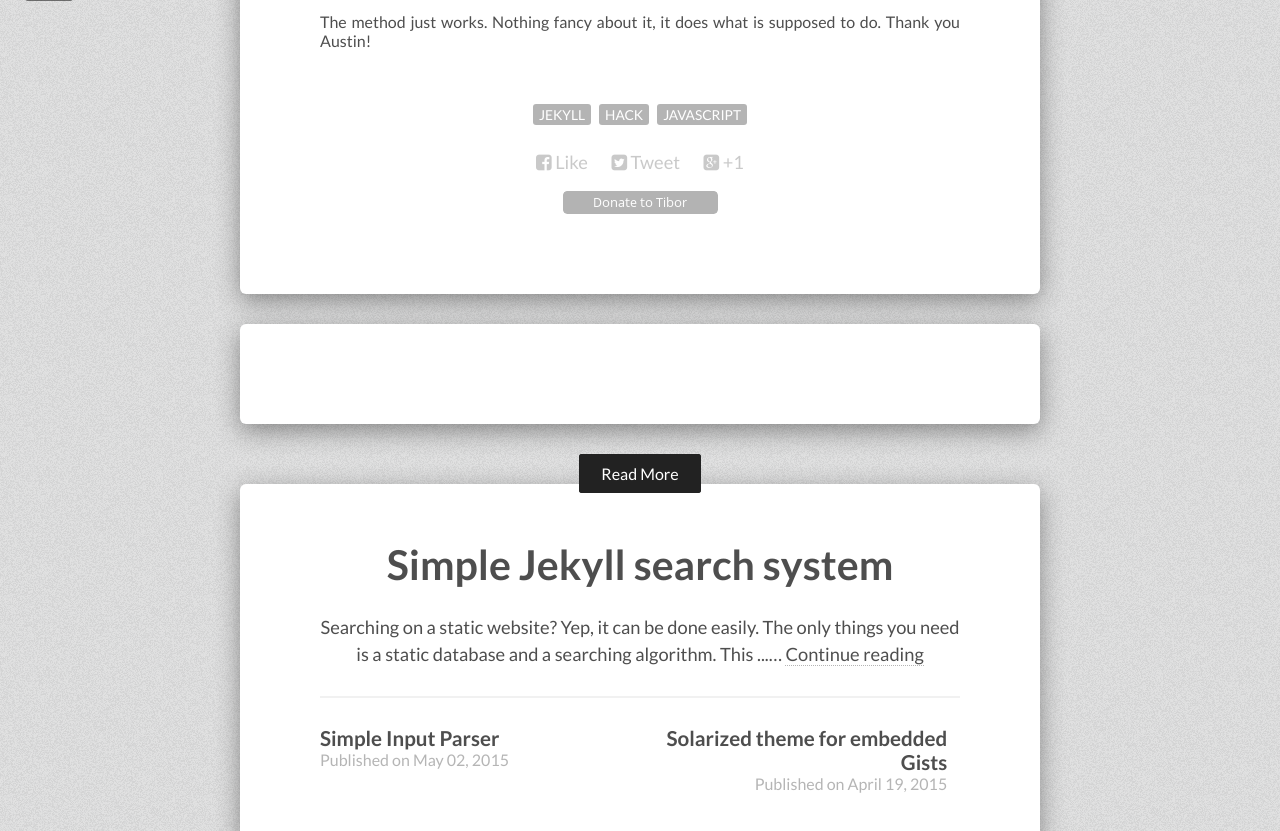
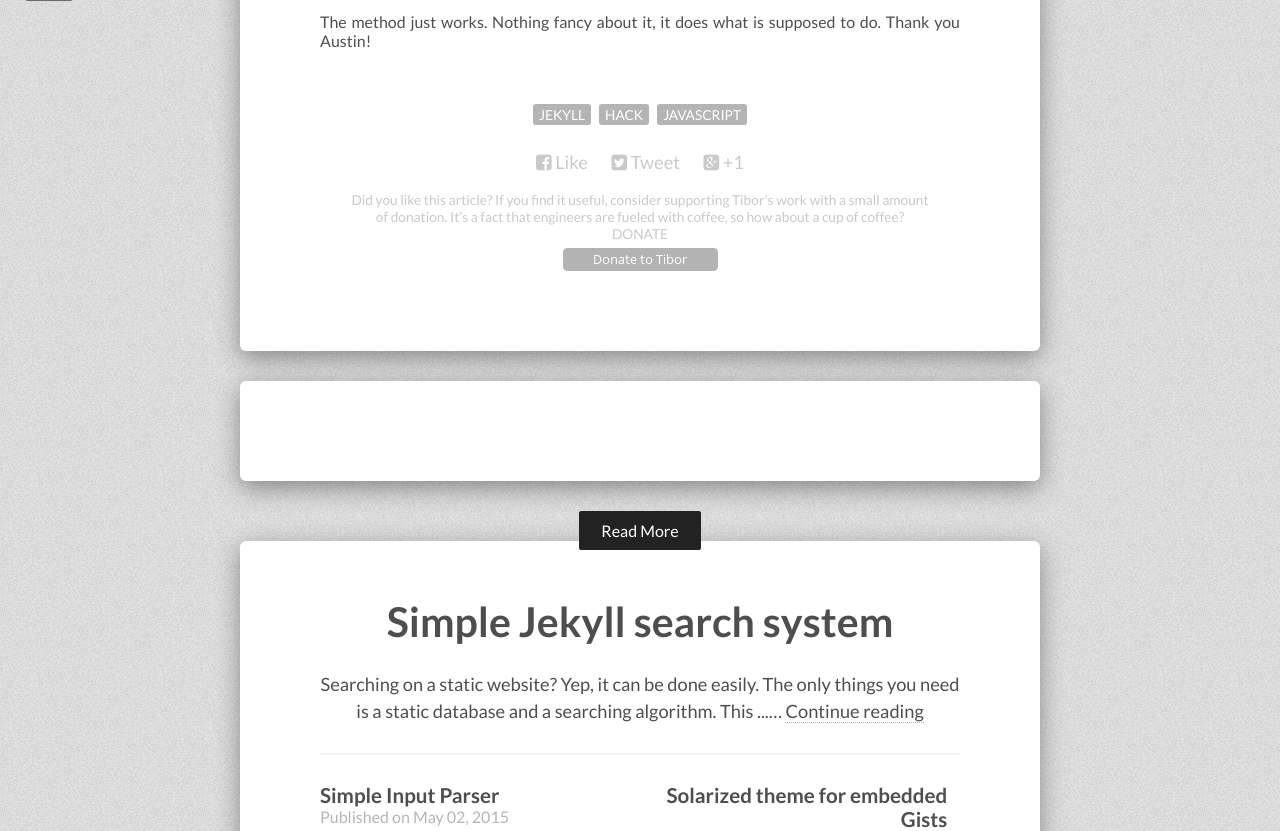
Before and after one commit to tiborsimon/tiborsimon.github.io, a Jekyll site: the page built from _posts/2015-05-17-redirect-external-links-to-new-tab.md, in a window 1280 px wide and 900 px high, scrolled down 675 px, cut to the strip 69-900 px from the top of the window. Built offline with Jekyll 4.4.1, drawn with Linux system fonts in a browser that asks for light colours; nearby versions of some CDN libraries; comment, search, counter and statistics services are not loaded.

Commit message:
Donation test

```diff
--- a/_layouts/post.html
+++ b/_layouts/post.html
@@ -47,7 +47,12 @@
         {% if page.modified %}<span>Updated on <span class="entry-date date updated"><time datetime="{{ page.modified }}">{{ page.modified | date: "%B %d, %Y" }}</time></span></span>
         <span class="author vcard"><span class="fn">{{ site.owner.name }}</span></span>{% endif %}
         {% if page.share != false %}{% include social-share.html %}{% endif %}
-        <div class="donation-box"><a href="http://tiborsimon.github.io/donation" target="_blank"><img src="http://tiborsimon.github.io/images/donate.png" /></a></div>
+        <div class="donation-box">
+         Did you like this article? If you find it useful, consider supporting Tibor's work
+with a small amount of donation. It’s a fact that engineers are fueled with coffee, so how about a cup of coffee?
+         <span class="entry-tags"><a href="http://tiborsimon.github.io/donation" target="_blank">DONATE</a></span>
+
+        <a href="http://tiborsimon.github.io/donation" target="_blank"><img src="http://tiborsimon.github.io/images/donate.png" /></a></div>
       </footer>
     </div><!-- /.entry-content -->
     {% if page.comments != false %}<section id="disqus_thread"></section><!-- /#disqus_thread -->{% endif %}
```
